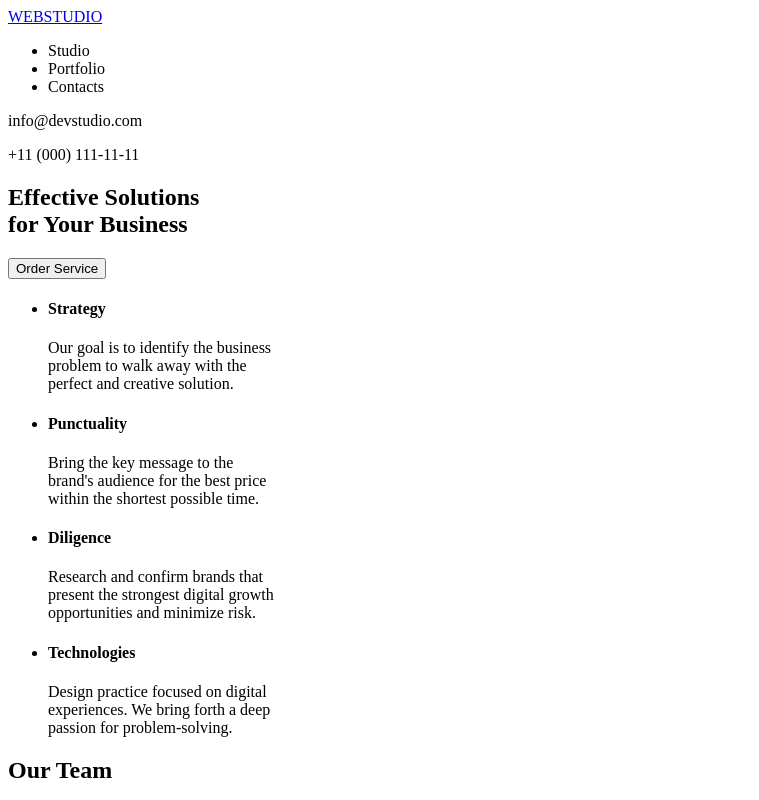
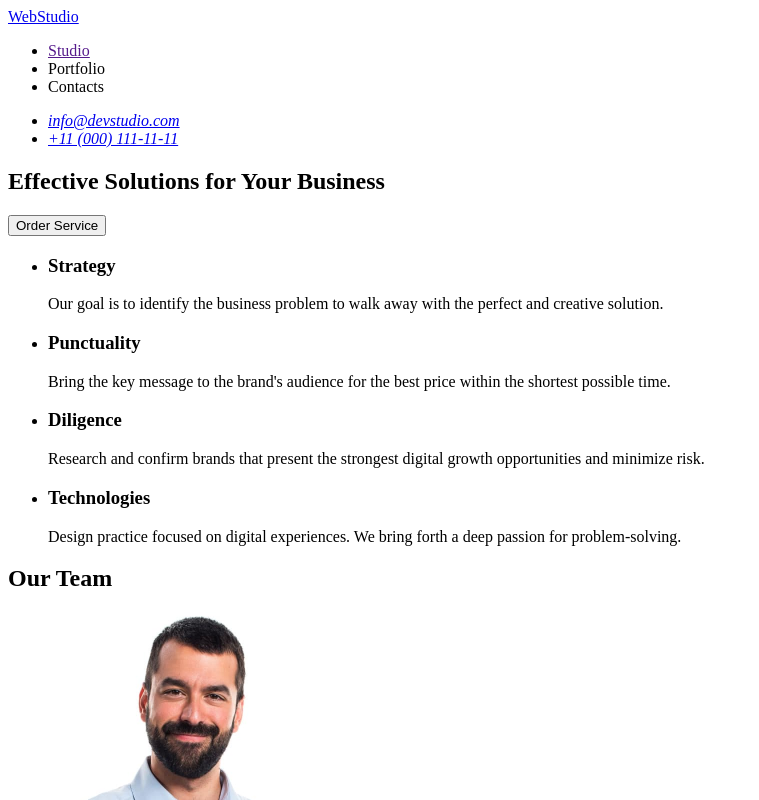
Before and after one commit to ReaperDal/HomeWork, a plain HTML site: page index.html in a window 1280 px wide. Shown: the top 800 px of the page, without its empty margins (0-759 px from the left). Drawn offline with Linux system fonts and the light colour scheme.

Commit message:
corrected
correctiong errors 1

```diff
--- a/index.html
+++ b/index.html
@@ -4,28 +4,33 @@
     <meta charset="UTF-8">
     <meta http-equiv="X-UA-Compatible" content="IE=edge">
     <meta name="viewport" content="width=device-width, initial-scale=1.0">
-    <title>WEBSTUDIO</title>
+    <title>WebStudio</title>
 </head>
 <body>
 <!--
     header and start -->
-    <section>
+
     <header>
         <nav>
-                <a href="./ind.html">WEBSTUDIO</a>
+            <a href="./index.html">WebStudio</a>
             <ul>
-                    <li>Studio</li>
-                    <li>Portfolio</li>
-                    <li>Contacts</li>
+                <li><a href="">Studio</a></li>
+                <li><a href=""></a>Portfolio</li>
+                <li><a href=""></a>Contacts</li>
             </ul>
-                <p>info@devstudio.com</p>
-                <p>+11 (000) 111-11-11</p>
+            <address>
+                <ul>
+                    <li><a href="mailto:info@devstudio.com">info@devstudio.com</a></li>
+                    <li><a href="tel:+110001111111">+11 (000) 111-11-11</a></li>
+                </ul>
+            </address>
+
         </nav>
     </header>
-    </section>
+
     <main>
         <section>
-            <h1>Effective Solutions <br>
+            <h1>Effective Solutions
                 for Your Business</h1>
             <button type="button">
                 Order Service
@@ -35,36 +40,36 @@
         <section>
             <ul>
                 <li>
-                    <div>
-                        <h4>Strategy</h4>
-                        <p>Our goal is to identify the business <br>
-                            problem to walk away with the <br>
+
+                    <h3>Strategy</h3>
+                    <p>Our goal is to identify the business
+                        problem to walk away with the
                         perfect and creative solution. </p>
-                    </div>
+
                 </li>
                 <li>
-                    <div>
-                        <h4>Punctuality</h4>
-                        <p>Bring the key message to the <br>
-                            brand's audience for the best price <br>
+
+                        <h3>Punctuality</h3>
+                        <p>Bring the key message to the
+                            brand's audience for the best price
                             within the shortest possible time.</p>
-                    </div>
+
                 </li>
                 <li>
-                    <div>
-                        <h4>Diligence</h4>
-                        <p>Research and confirm brands that <br>
-                             present the strongest digital growth <br>
+
+                    <h3>Diligence</h3>
+                    <p>Research and confirm brands that
+                            present the strongest digital growth
                             opportunities and minimize risk.</p>
-                    </div>
+
                 </li>
                 <li>
-                    <div>
-                        <h4>Technologies</h4>
-                        <p>Design practice focused on digital <br>
-                            experiences. We bring forth a deep <br>
+
+                    <h3>Technologies</h3>
+                    <p>Design practice focused on digital
+                        experiences. We bring forth a deep
                         passion for problem-solving.</p>
-                    </div>
+
                 </li>
             </ul>
         </section>
@@ -75,58 +80,58 @@
         </h2>
         <ul>
             <li>
-                <div>
+
                 <img src="./images/Designer.jpg" alt="product designer" width="264">
-                    <p>
+                <h3>
                     Mark Guerrero
-                    </p>
+                </h3>
                 <p>
                     Product Designer
                 </p>
-                </div>
+
             </li>
             <li>
-                <div>
+
                 <img src="./images/Frontbro.jpg" alt="frontend developer" width="264">
-                    <p>
+                <h3>
                     Tom Ford
-                    </p>
+                </h3>
                 <p>Frontend Developer</p>
-                </div>
+
             </li>
             <li>
-                <div>
+
                 <img src="./images/marketing.jpg" alt="Marketing" width="264">
-                    <p>
+                <h3>
                     Camila Garcia
-                    </p>
+                </h3>
                 <p>Marketing</p>
-                </div>
+
             </li>
             <li>
-                <div>
+
                 <img src="./images/UIbro.jpg" alt="UI Designer" width="264">
-                    <p>
+                <h3>
                     Daniel Wilson
-                    </p>
+                </h3>
                 <p>
                     UI Designer
                 </p>
-                </div>
+
             </li>
         </ul>
     </section>
     </main>
     <!-- footer -->
     <footer>
-        <div>
-            <a href="./ind.html">WEBSTUDIO</a>
+
+        <a href="./index.html">WebStudio</a>
         <p>
-                Increase the flow of customers and <br>
-                sales for your business with digital <br>
-                marketing & growth solutions. <br>
+            Increase the flow of customers and
+            sales for your business with digital
+            marketing & growth solutions.
         </p>
-        </div>
+
 
     </footer>
 </body>
```
Lines whose indentation alone changed are shown as unchanged.
